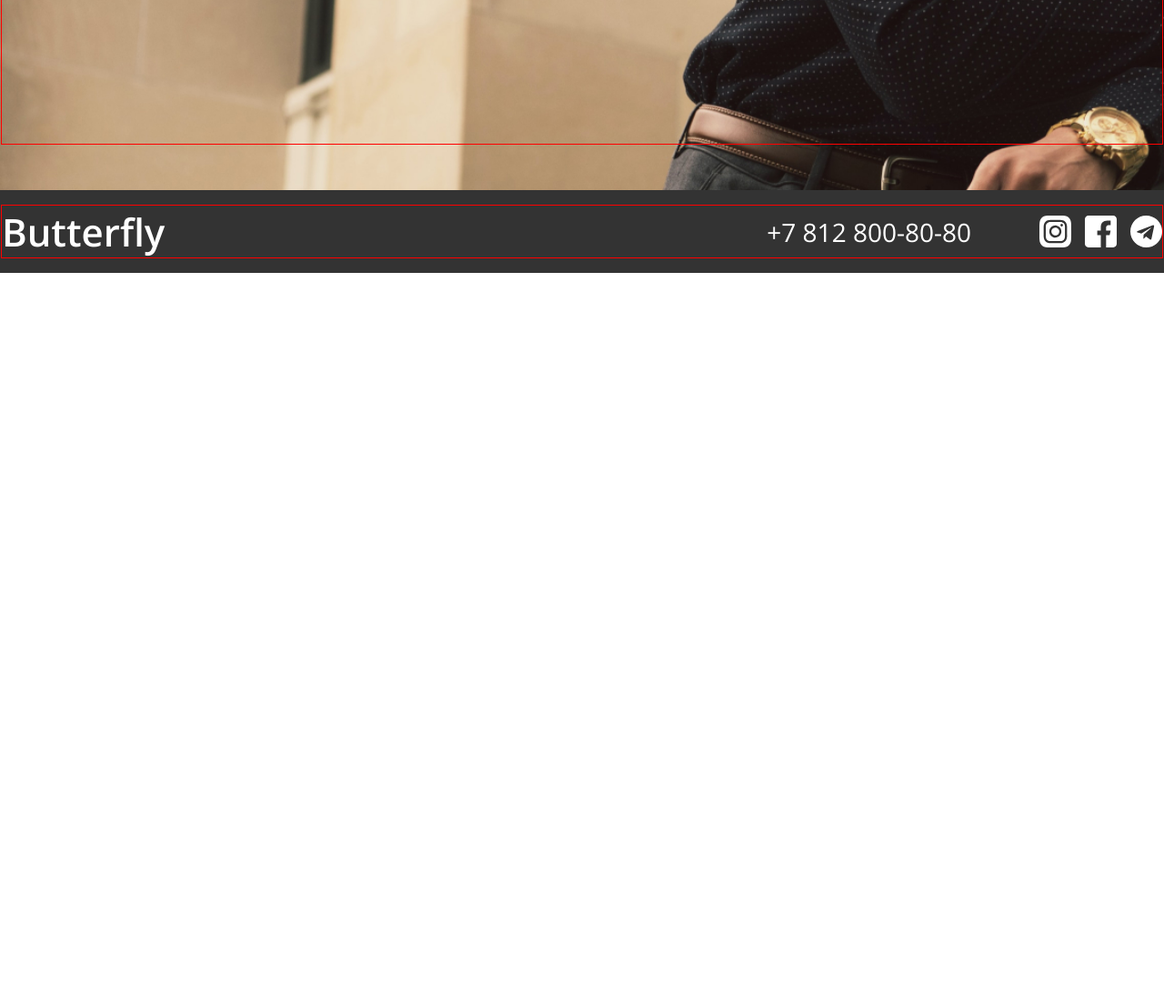
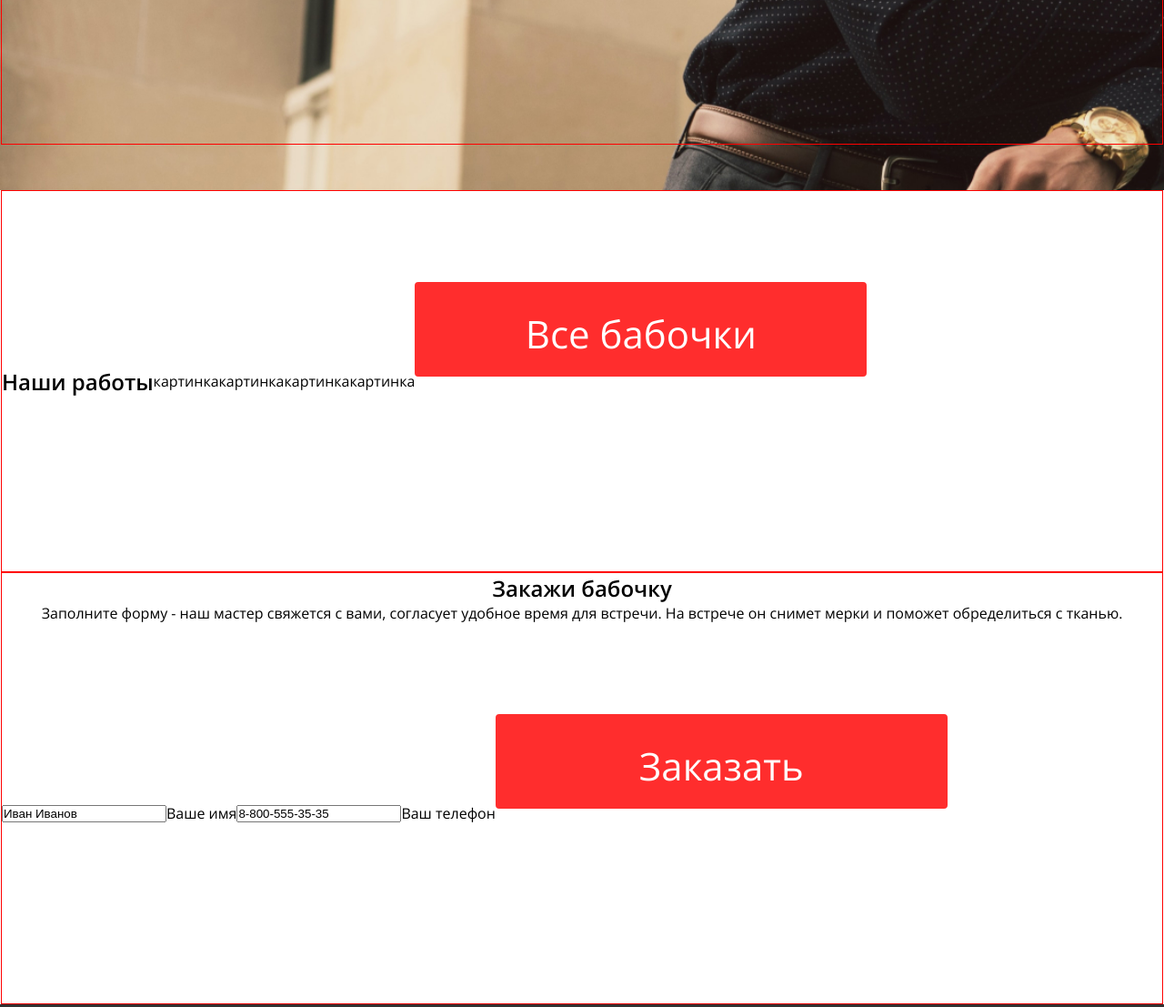
Before and after one commit to PuhliyMops/butterfly-shop-borisov, a website: page www/index.html in a window 1280 px wide. Shown: the part 831-1938 px from the top of the page at 91% size. Before the commit the page ends 1131 px from the top, so only its background shows below. Drawn offline with Linux system fonts and the light colour scheme.

Commit message:
added some

```diff
--- a/src/styles/blocks/footer.scss
+++ b/src/styles/blocks/footer.scss
@@ -1,4 +1,5 @@
 .footer {
+  // height: 119px;
   background-color: $color-dark;
   padding: 16px 0;
 }
--- /dev/null
+++ b/src/styles/blocks/order.scss
@@ -0,0 +1,28 @@
+.order-inner {
+  @include inner;
+  text-align: center;
+}
+
+.order-wrap {
+  display: flex;
+  align-items: center;
+}
+
+.btn-order {
+  display: inline-block;
+  margin-top: 100px;
+  margin-bottom: 214px;
+  padding-top: 8px;
+  min-width: 497px;
+  height: 104px;
+  font-family: $font;
+  font-weight: 400;
+  font-size: 42px;
+  line-height: 57px;
+  text-align: center;
+  text-decoration: none;
+  color: white;
+  border-radius: 4px;
+  border: 6px solid $color-accent;
+  background-color: $color-accent;
+}
--- /dev/null
+++ b/src/styles/blocks/works.scss
@@ -0,0 +1,28 @@
+.works-inner {
+  @include inner;
+  text-align: center;
+}
+
+.works-wrap {
+  display: flex;
+  align-items: center;
+}
+
+.btn-works {
+  display: inline-block;
+  margin-top: 100px;
+  margin-bottom: 214px;
+  padding-top: 8px;
+  min-width: 497px;
+  height: 104px;
+  font-family: $font;
+  font-weight: 400;
+  font-size: 42px;
+  line-height: 57px;
+  text-align: center;
+  text-decoration: none;
+  color: white;
+  border-radius: 4px;
+  border: 6px solid $color-accent;
+  background-color: $color-accent;
+}
--- a/src/styles/style.scss
+++ b/src/styles/style.scss
@@ -8,4 +8,6 @@
 @import "blocks/_promo";
 @import "blocks/header";
 @import "blocks/menu";
+@import "blocks/works";
+@import "blocks/order";
 @import "blocks/footer";
--- a/www/index.html
+++ b/www/index.html
@@ -47,6 +47,48 @@
       <button class="btn-promo">Заказать бабочку</button>
     </div>
   </section>
+  <section class="works">
+    <div class="works-inner">
+      <div class="works-wrap">
+        <h2 class="works-title">
+          Наши работы
+        </h2>
+        <div class="works-img">
+          картинка
+        </div>
+        <div class="works-img">
+          картинка
+        </div>
+        <div class="works-img">
+          картинка
+        </div>
+        <div class="works-img">
+          картинка
+        </div>
+        <button class="btn-works">
+          Все бабочки
+        </button>
+      </div>
+    </div>
+
+  </section>
+  <section class="order">
+
+    <div class="order-inner">
+
+      <h2 class="order-title">
+        Закажи бабочку
+      </h2>
+      <p class="order-text">Заполните форму - наш мастер свяжется с вами, согласует удобное время для встречи. На
+        встрече
+        он снимет мерки и поможет обределиться с тканью.</p>
+      <div class="order-wrap">
+        <input type="text" class="order-name" value="Иван Иванов"> Ваше имя
+        <input type="text" class="order-number" value="8-800-555-35-35"> Ваш телефон
+        <button class="btn-order">Заказать</button>
+      </div>
+    </div>
+  </section>
   <footer class="footer">
     <div class="footer-inner">
       <div class="footer-wrap">
@@ -54,7 +96,8 @@
         <a href="tel:+7 812 800-80-80" class="number">+7 812 800-80-80</a>
         <ul class="social">
           <li class="social-item">
-            <a href="https://instagram.com/" style="background-image: url(images/instagram.svg);" class="social-link"></a>
+            <a href="https://instagram.com/" style="background-image: url(images/instagram.svg);"
+              class="social-link"></a>
           </li>
           <li class="social-item">
             <a href="https://facebook.com/" style="background-image: url(images/facebook.svg);" class="social-link"></a>
```
Also changed, not shown: www/style/style.css.
